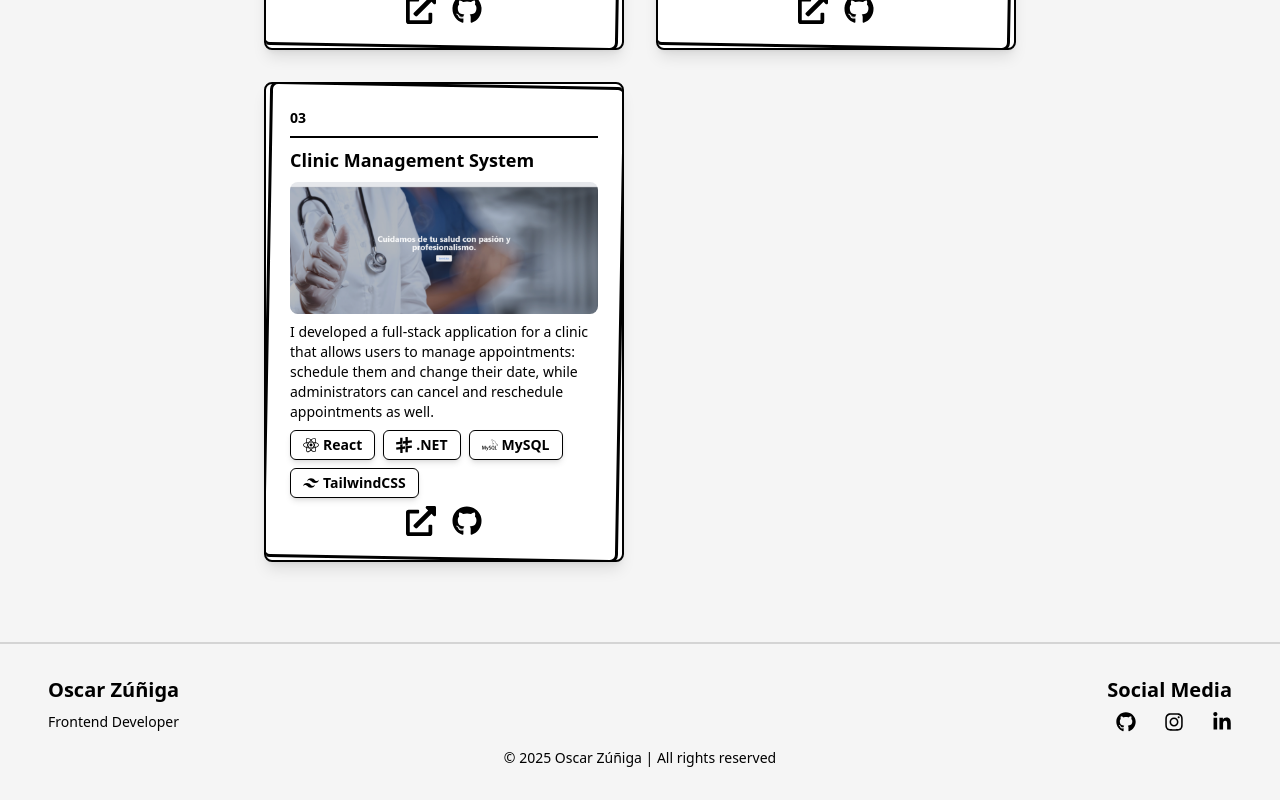
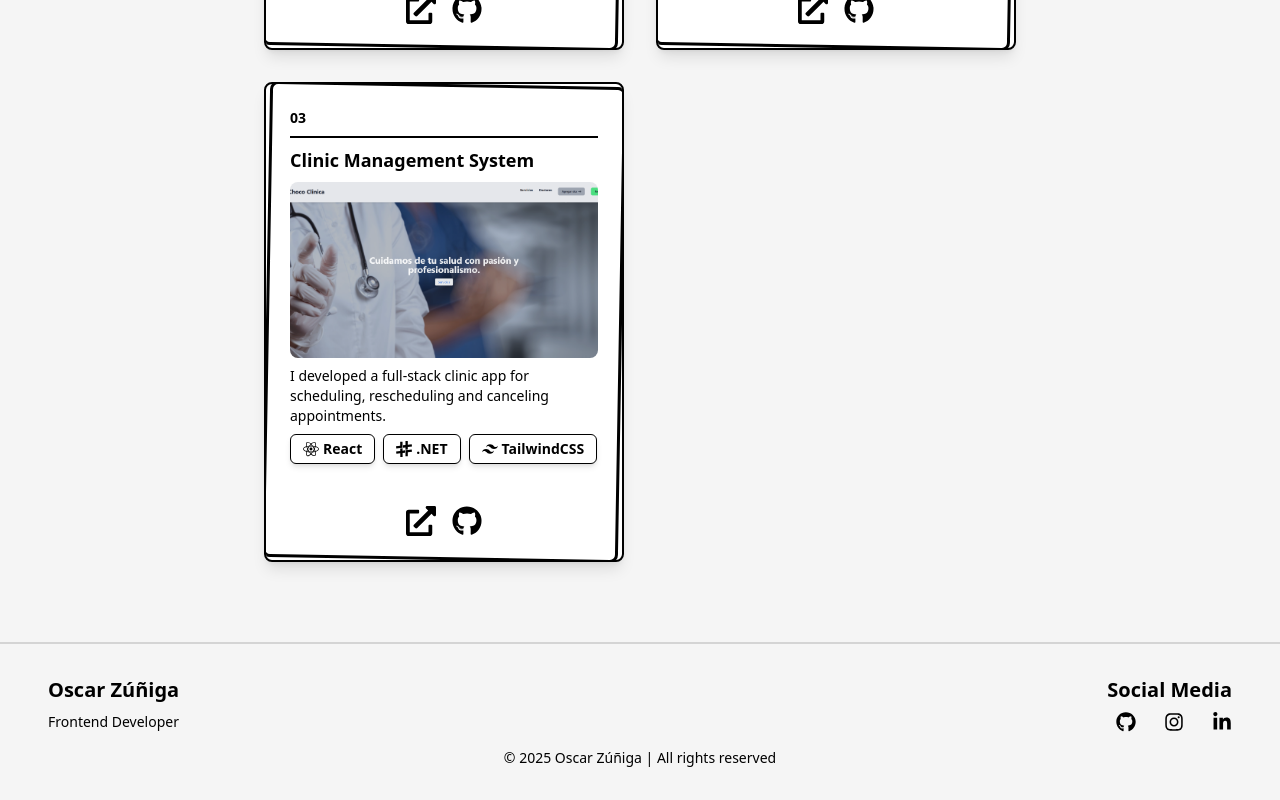
Before and after one commit to TosTar21/Portafolio_TosTar, a React (Vite) app: page / in a window 1280 px wide. Shown: the part 1518-2318 px from the top of the page. Built offline with nearby package versions, Linux system fonts and the light colour scheme.

Commit message:
fixing the card clinic project

```diff
--- a/src/data/projects.ts
+++ b/src/data/projects.ts
@@ -27,9 +27,9 @@ export const projectData = {
       number: "03",
       title: "Clinic Management System",
       description:
-        "I developed a full-stack application for a clinic that allows users to manage appointments: schedule them and change their date, while administrators can cancel and reschedule appointments as well.",
-      image: "./ClinicaImagen.png", // Reemplaza con la imagen adecuada
-      badges: ["React", ".NET", "MySQL", "TailwindCSS"],
+        "I developed a full‑stack clinic app for scheduling, rescheduling and canceling appointments.",
+      image: "/ClinicaImagen.png", // Reemplaza con la imagen adecuada
+      badges: ["React", ".NET", "TailwindCSS"],
       github: "https://github.com/thestward192/Proycto2-Front-end", // Actualiza con la URL real de tu repositorio
       liveDemo: "https://proycto2-front-end.vercel.app",
     },
@@ -62,9 +62,9 @@ export const projectData = {
       number: "03",
       title: "Sistema de Gestión Clínica",
       description:
-        "Desarrollé una aplicación full-stack para una clínica que permite a los usuarios gestionar citas: agendarlas y cambiar su fecha, y que el administrador puede cancelar citas y agendarlas también.",
-      image: "./ClinicaImagen.png", // Reemplaza con la imagen adecuada
-      badges: ["React", ".NET", "MySQL", "TailwindCSS"],
+        "Desarrollé una aplicación full‑stack de clínica para agendar, reprogramar y cancelar citas.",
+      image: "/ClinicaImagen.png", // Reemplaza con la imagen adecuada
+      badges: ["React", ".NET", "TailwindCSS"],
       github: "https://github.com/thestward192/Proycto2-Front-end", // Actualiza con la URL real de tu repositorio
       liveDemo: "https://proycto2-front-end.vercel.app",
     },
```
